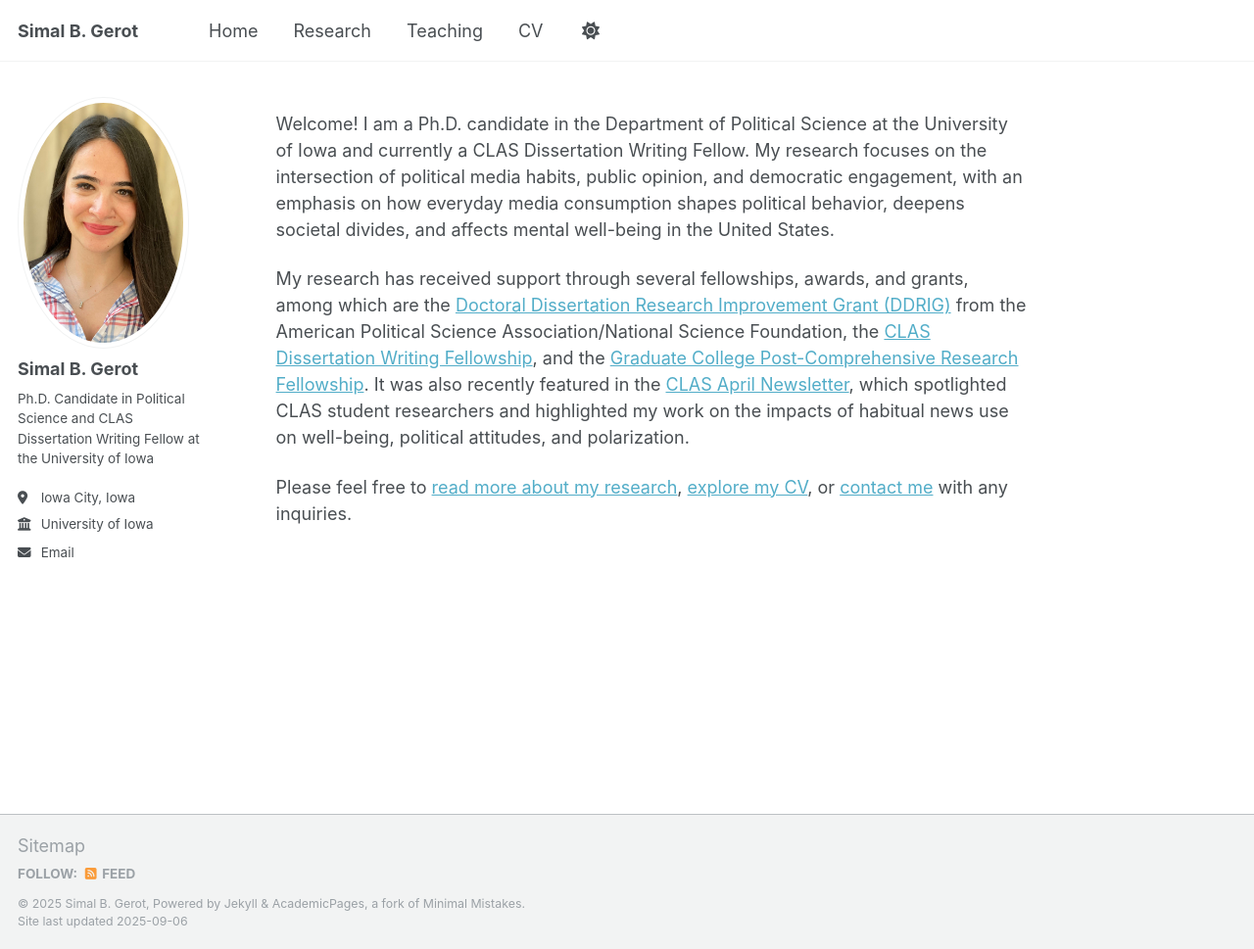
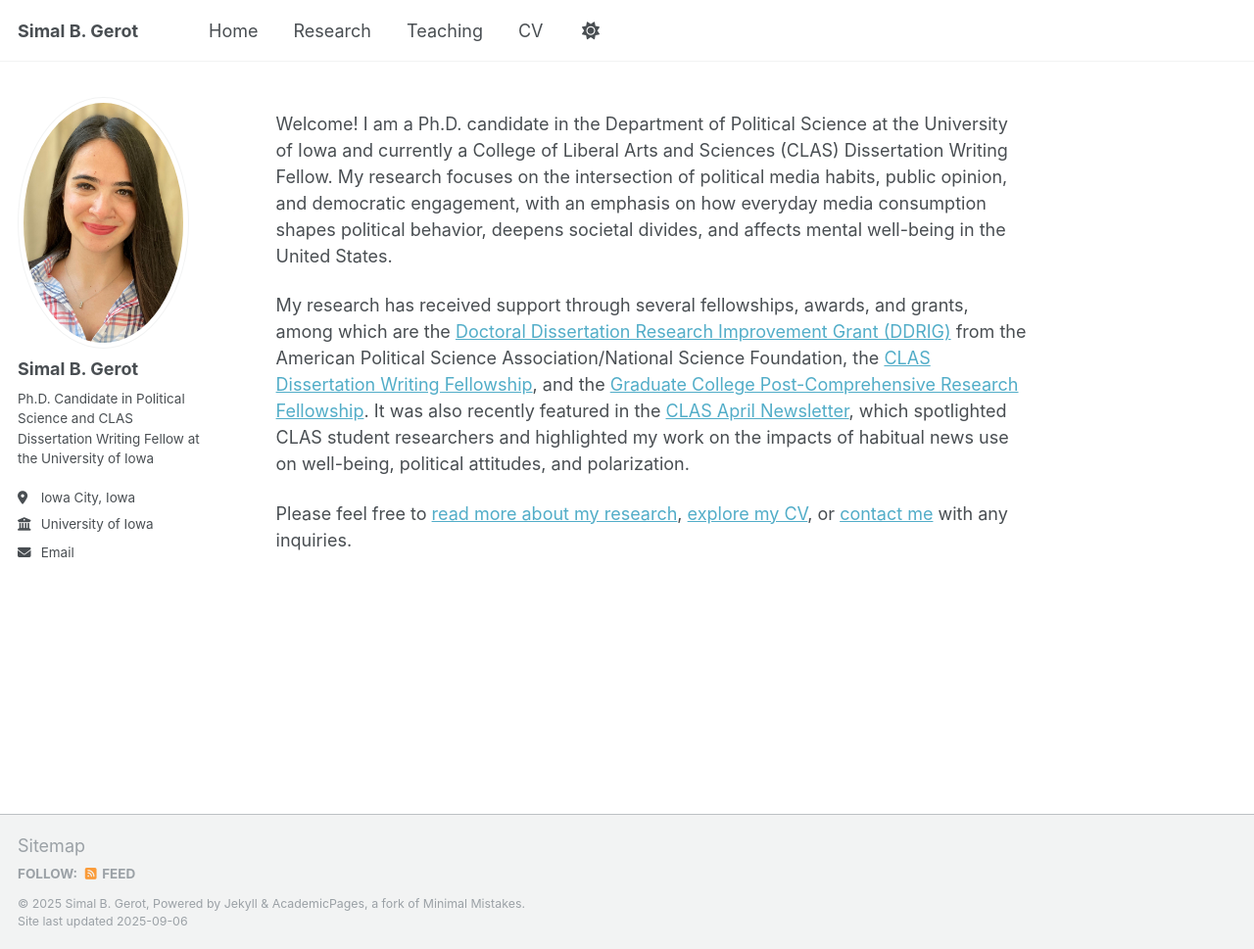
Before and after one commit to sbgerot/sbgerot.github.io, a Jekyll site: the page built from _pages/_pages/home.md, in a window 1280 px wide and 969 px high. Shown: the whole window at 98% size. Built offline with Jekyll 4.4.1, drawn with Linux system fonts in a browser that asks for light colours.

Commit message:
Update home.md

```diff
--- a/_pages/_pages/home.md
+++ b/_pages/_pages/home.md
@@ -4,7 +4,7 @@ title: ""
 author_profile: true
 ---
 
-Welcome! I am a Ph.D. candidate in the Department of Political Science at the University of Iowa and currently a CLAS Dissertation Writing Fellow. My research focuses on the intersection of political media habits, public opinion, and democratic engagement, with an emphasis on how everyday media consumption shapes political behavior, deepens societal divides, and affects mental well-being in the United States.
+Welcome! I am a Ph.D. candidate in the Department of Political Science at the University of Iowa and currently a College of Liberal Arts and Sciences (CLAS) Dissertation Writing Fellow. My research focuses on the intersection of political media habits, public opinion, and democratic engagement, with an emphasis on how everyday media consumption shapes political behavior, deepens societal divides, and affects mental well-being in the United States.
 
 My research has received support through several fellowships, awards, and grants, among which are the [Doctoral Dissertation Research Improvement Grant (DDRIG)](https://apsanet.org/programs/doctoral-dissertation-research-improvement-grants/) from the American Political Science Association/National Science Foundation, the [CLAS Dissertation Writing Fellowship](https://clas.uiowa.edu/academics/graduate-education/funding/clas-dissertation-writing-fellowships#accordion-item-4266-0), and the [Graduate College Post-Comprehensive Research Fellowship](https://grad.uiowa.edu/funding/fellowships/post-comp). It was also recently featured in the [CLAS April Newsletter](https://clas.uiowa.edu/news/2025/04/meet-these-clas-student-researchers?utm_medium=email&utm_content=Meet+these+CLAS+student+researchers&utm_source=d.clas.webservices&utm_campaign=Research+Resource&utm_id=1109169277.1416865768), which spotlighted CLAS student researchers and highlighted my work on the impacts of habitual news use on well-being, political attitudes, and polarization.
 
```
